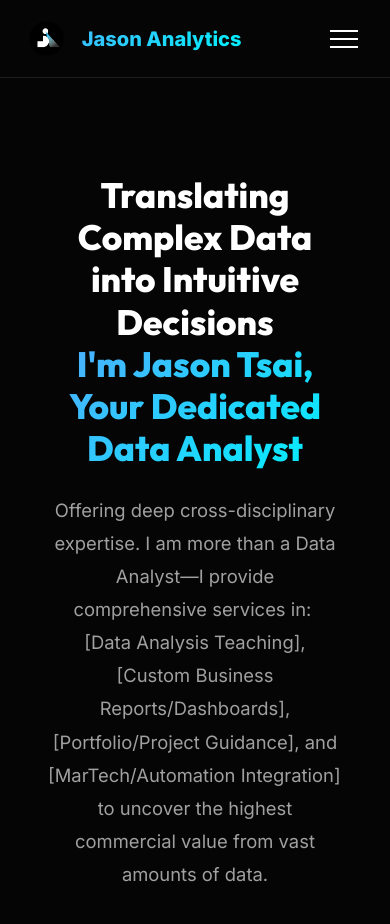
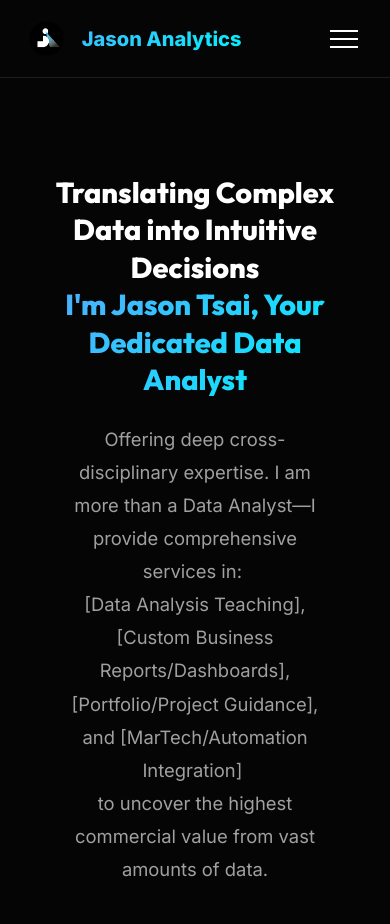
Before and after one commit to ds-jason-tsai/jason-by-tsai-portfolio, a Next.js app: page /en in a window 390 px wide. Shown: the top 924 px of the page. Built offline with nearby package versions, Linux system fonts and the light colour scheme.

Commit message:
fix: mobile responsive layout and text overflow on home page

```diff
--- a/app/[lang]/page.tsx
+++ b/app/[lang]/page.tsx
@@ -84,7 +84,7 @@ export default async function Home({ params }: { params: Promise<{ lang: string
     <>
       <section className="hero">
         <div className="hero-content">
-          <h1 className="hero-title" style={{ wordBreak: 'keep-all' }}>
+          <h1 className="hero-title">
             {dict.home.title}
             <br />
             <span className="hero-subtitle">
@@ -95,7 +95,7 @@ export default async function Home({ params }: { params: Promise<{ lang: string
               ))}
             </span>
           </h1>
-          <p className="hero-desc" style={{ whiteSpace: 'pre-wrap', lineHeight: '1.8', wordBreak: 'keep-all' }}>
+          <p className="hero-desc" style={{ whiteSpace: 'pre-wrap', lineHeight: '1.8' }}>
             {dict.home.description}
           </p>
 
@@ -287,6 +287,9 @@ export default async function Home({ params }: { params: Promise<{ lang: string
           overflow: visible;
           min-height: 520px;
         }
+        @media (max-width: 768px) {
+          .hero-image-outer { min-height: 350px; }
+        }
         .hero-image-container {
           display: flex;
           justify-content: center;
@@ -340,9 +343,15 @@ export default async function Home({ params }: { params: Promise<{ lang: string
         .mobile-only-br { display: none; }
 
         @media (max-width: 768px) {
-          .hero-title { font-size: 2.2rem !important; word-break: keep-all; }
+          .hero-title { font-size: 2.2rem !important; line-height: 1.3; }
+          .hero-desc { padding: 0 1rem; }
+          .hero-btns { flex-direction: column; align-items: center; gap: 1rem !important; }
+          .btn-primary { width: 100%; max-width: 280px; }
           .mobile-only-br { display: block; }
-          .media-card { width: 320px; }
+          .media-card { width: calc(100vw - 40px); max-width: 400px; }
+        }
+        @media (max-width: 480px) {
+          .hero-title { font-size: 1.8rem !important; }
         }
       `}}/>
     </>
```
